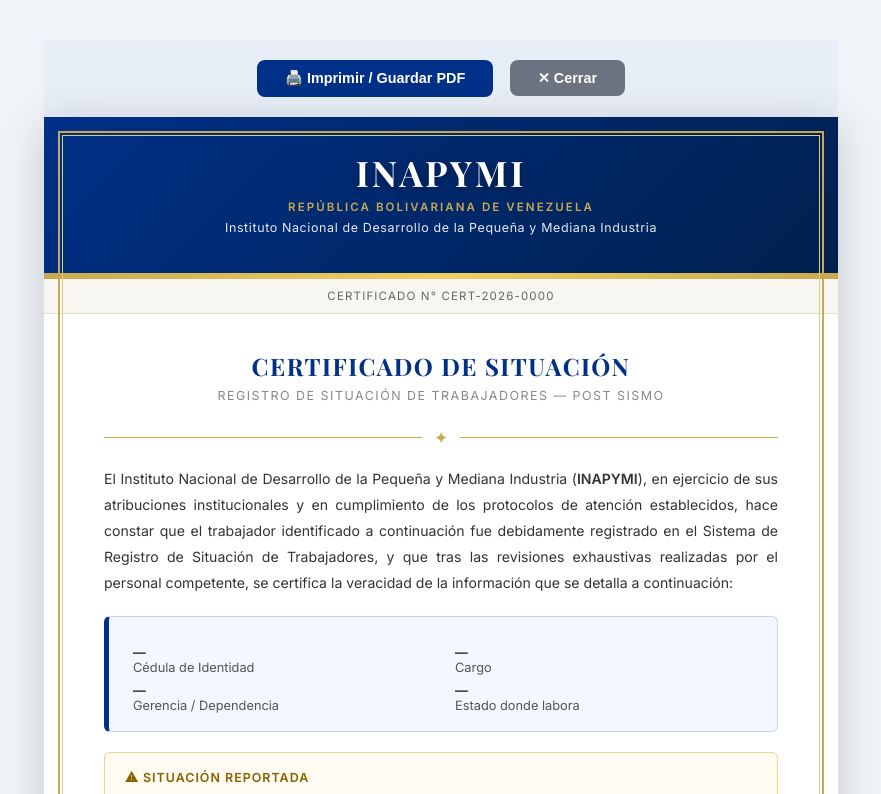
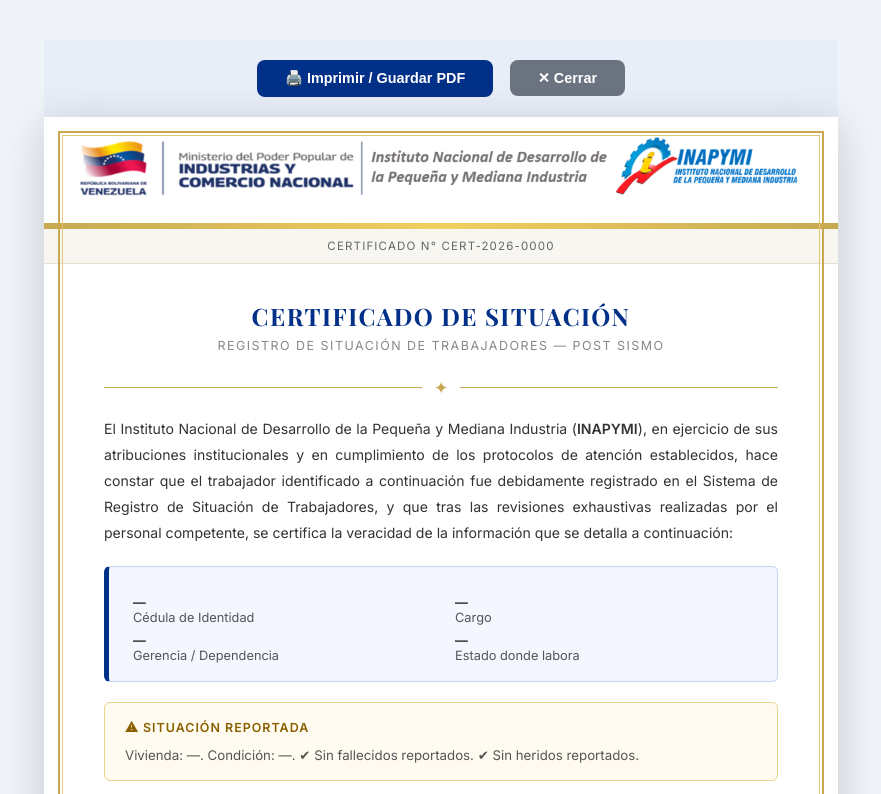
Before and after one commit to inapymi/registro, a plain HTML site: page frontend/certificado.html in a window 1280 px wide. Shown: the top 794 px of the page, without its empty margins (199-1080 px from the left). Drawn offline with nearby package versions, Linux system fonts and the light colour scheme.

Commit message:
Add official government header banner (cabecera.png) to all pages and certificate — update banner height to 60px

```diff
--- a/frontend/certificado.html
+++ b/frontend/certificado.html
@@ -46,43 +46,15 @@
 
     /* ─── Cabecera ─── */
     .cert-header {
-      background: linear-gradient(135deg, #003087 0%, #00204e 100%);
-      padding: 32px 60px 24px;
+      background: white;
+      padding: 16px 30px;
       text-align: center;
-      position: relative;
     }
 
-    .cert-header-logos {
-      display: flex;
-      align-items: center;
-      justify-content: center;
-      gap: 18px;
-      margin-bottom: 14px;
-    }
-
-    .cert-logo-text {
-      font-family: 'Playfair Display', serif;
-      color: white;
-      font-size: 2.2rem;
-      font-weight: 700;
-      letter-spacing: 0.08em;
-      text-shadow: 0 2px 8px rgba(0,0,0,0.4);
-    }
-
-    .cert-logo-sub {
-      color: #c8a951;
-      font-size: 0.72rem;
-      font-weight: 600;
-      letter-spacing: 0.18em;
-      text-transform: uppercase;
-      margin-top: 4px;
-    }
-
-    .cert-inst-name {
-      color: rgba(255,255,255,0.9);
-      font-size: 0.78rem;
-      letter-spacing: 0.05em;
-      margin-top: 6px;
+    .cert-header img {
+      width: 100%;
+      max-width: 100%;
+      height: auto;
     }
 
     /* ─── Franja dorada ─── */
@@ -357,13 +329,7 @@
 
       <!-- Cabecera institucional -->
       <div class="cert-header">
-        <div class="cert-header-logos">
-          <div>
-            <div class="cert-logo-text">INAPYMI</div>
-            <div class="cert-logo-sub">República Bolivariana de Venezuela</div>
-            <div class="cert-inst-name">Instituto Nacional de Desarrollo de la Pequeña y Mediana Industria</div>
-          </div>
-        </div>
+        <img src="img/cabecera.png" alt="Ministerios y Gobierno">
       </div>
 
       <!-- Franja dorada -->
--- a/frontend/css/style.css
+++ b/frontend/css/style.css
@@ -43,7 +43,7 @@
   color: var(--texto);
   min-height: 100vh;
   overflow-x: hidden;
-  padding-top: 36px;
+  padding-top: 60px;
 }
 
 /* ─── Scrollbar personalizada ───────────────────────────────────── */
@@ -55,7 +55,7 @@
    PANTALLA DE LOGIN
    ═══════════════════════════════════════════════════════════════════ */
 .login-screen {
-  min-height: calc(100vh - 36px);
+  min-height: calc(100vh - 60px);
   display: flex;
   flex-direction: column;
   position: relative;
@@ -95,22 +95,17 @@
 }
 
 .gob-banner {
-  background: #f3f4f6;
-  padding: 6px 32px;
+  background: white;
+  padding: 0 24px;
   display: flex;
   align-items: center;
   justify-content: center;
-  gap: 12px;
-  font-size: 0.72rem;
-  font-weight: 700;
-  text-transform: uppercase;
-  letter-spacing: 0.05em;
-  color: var(--texto);
-  border-bottom: 1px solid #d1d5db;
+  border-bottom: 3px solid var(--rojo);
+  box-shadow: 0 2px 12px rgba(0,0,0,0.10);
   position: fixed;
   top: 0; left: 0; right: 0;
   z-index: 10000;
-  height: 36px;
+  height: 60px;
 }
 
 .gob-flag {
@@ -433,12 +428,12 @@
 /* ─── Sidebar ───────────────────────────────────────────────────── */
 .sidebar {
   width: 310px;
-  min-height: calc(100vh - 36px);
+  min-height: calc(100vh - 60px);
   background: linear-gradient(180deg, var(--azul-gov-dark) 0%, var(--azul-gov) 100%);
   display: flex;
   flex-direction: column;
   position: fixed;
-  left: 0; top: 36px; bottom: 0;
+  left: 0; top: 60px; bottom: 0;
   z-index: 100;
   transition: transform var(--transicion);
   box-shadow: 4px 0 24px rgba(0,0,0,0.15);
@@ -593,7 +588,7 @@
   border-bottom: 1px solid #e5e7eb;
   box-shadow: var(--sombra-sm);
   position: sticky;
-  top: 36px;
+  top: 60px;
   z-index: 50;
 }
 
```
Also changed, not shown: frontend/index.html (+1 -1 lines), frontend/img/cabecera.png (added).
